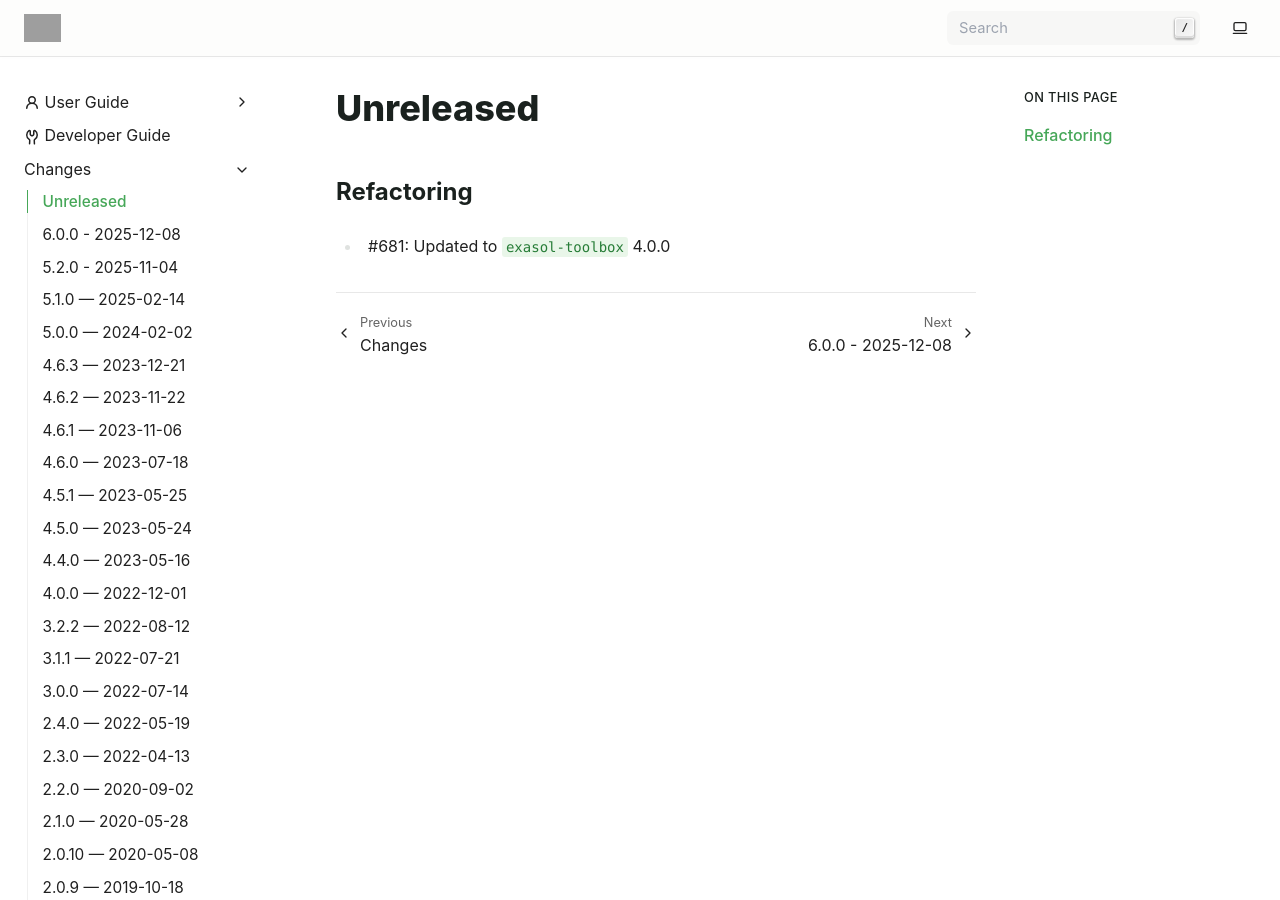
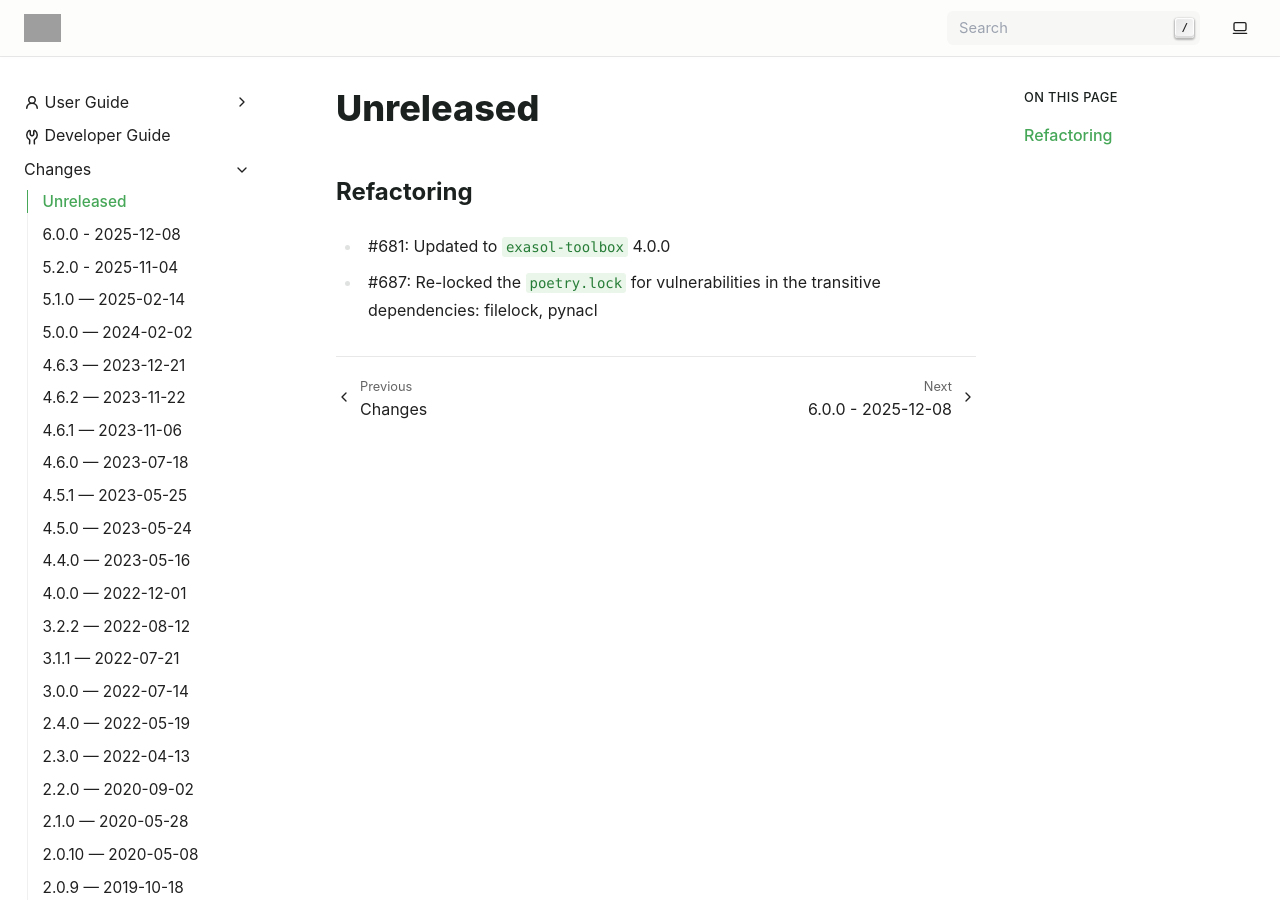
Before and after one commit to exasol/sqlalchemy-exasol, a Sphinx documentation site: the page built from doc/changes/unreleased.md, in a window 1280 px wide and 900 px high. Built offline with Sphinx 7.4.7, drawn with Linux system fonts in a browser that asks for light colours; grey boxes are pictures that could not be loaded.

Commit message:
Relock transitive dependency filelock, pynacl (#688)

```diff
--- a/doc/changes/unreleased.md
+++ b/doc/changes/unreleased.md
@@ -3,3 +3,4 @@
 ## Refactoring
 
 * #681: Updated to `exasol-toolbox` 4.0.0
+* #687: Re-locked the `poetry.lock` for vulnerabilities in the transitive dependencies: filelock, pynacl
```
Also changed, not shown: 1 other file.
